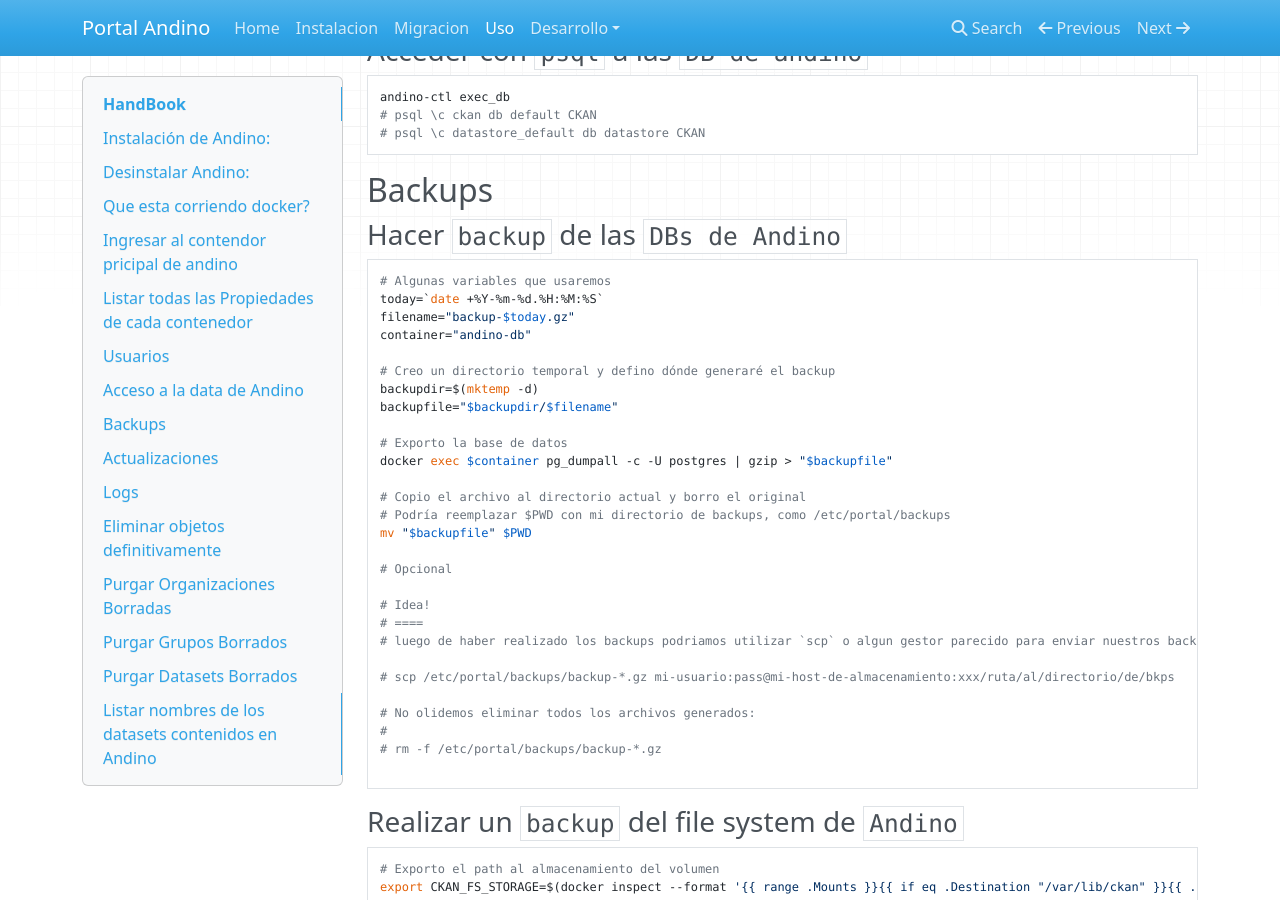
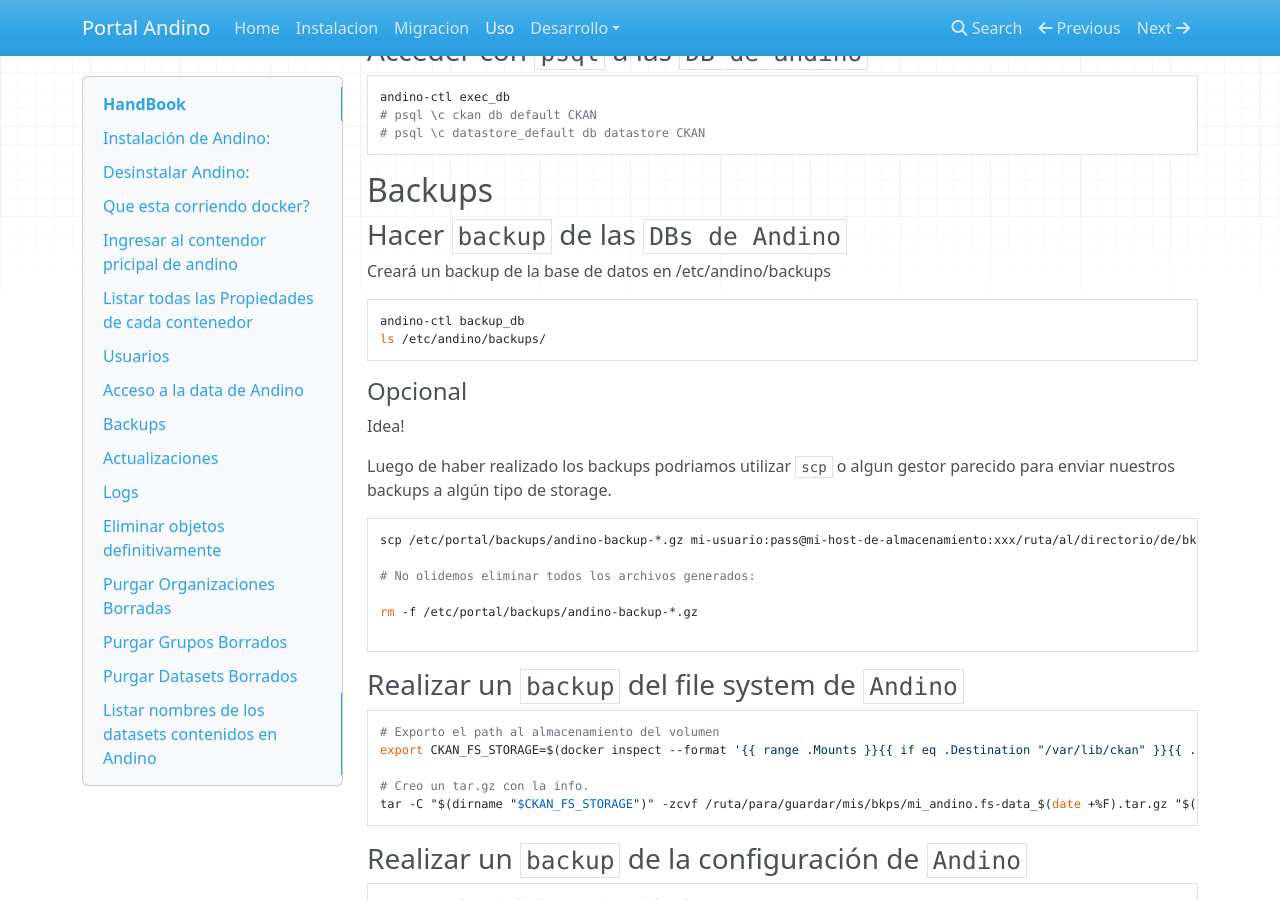
Before and after one commit to datosgobar/portal-andino, an MkDocs documentation site: the page built from docs/setup/usage.md, in a window 1280 px wide and 900 px high, scrolled down 2887 px. Built offline with MkDocs 1.6.1, drawn with Linux system fonts in a browser that asks for light colours; nearby versions of some CDN libraries; old or Windows-style settings are respelled for this version of MkDocs.

Commit message:
Agrego comando para backup de la base de datos

````diff
--- a/docs/setup/usage.md
+++ b/docs/setup/usage.md
@@ -135,35 +135,23 @@
 
 ### Hacer `backup` de las `DBs de Andino`
 
+Creará un backup de la base de datos en /etc/andino/backups
 
-```bash
-# Algunas variables que usaremos
-today=`date +%Y-%m-%d.%H:%M:%S`
-filename="backup-$today.gz"
-container="andino-db"
+    andino-ctl backup_db
+    ls /etc/andino/backups/
 
-# Creo un directorio temporal y defino dónde generaré el backup
-backupdir=$(mktemp -d)
-backupfile="$backupdir/$filename"
+#### Opcional
 
-# Exporto la base de datos
-docker exec $container pg_dumpall -c -U postgres | gzip > "$backupfile"
+Idea!
 
-# Copio el archivo al directorio actual y borro el original
-# Podría reemplazar $PWD con mi directorio de backups, como /etc/portal/backups
-mv "$backupfile" $PWD
+Luego de haber realizado los backups podriamos utilizar `scp` o algun gestor parecido para enviar nuestros backups a algún tipo de storage.
 
-# Opcional
-
-# Idea!
-# ====
-# luego de haber realizado los backups podriamos utilizar `scp` o algun gestor parecido para enviar nuestros backups a algún tipo de storage.
-
-# scp /etc/portal/backups/backup-*.gz mi-usuario:pass@mi-host-de-almacenamiento:xxx/ruta/al/directorio/de/bkps
+```
+scp /etc/portal/backups/andino-backup-*.gz mi-usuario:pass@mi-host-de-almacenamiento:xxx/ruta/al/directorio/de/bkps
 
 # No olidemos eliminar todos los archivos generados:
-#
-# rm -f /etc/portal/backups/backup-*.gz
+
+rm -f /etc/portal/backups/andino-backup-*.gz
 
 ```
 
````
Also changed, not shown: 1 other file.
